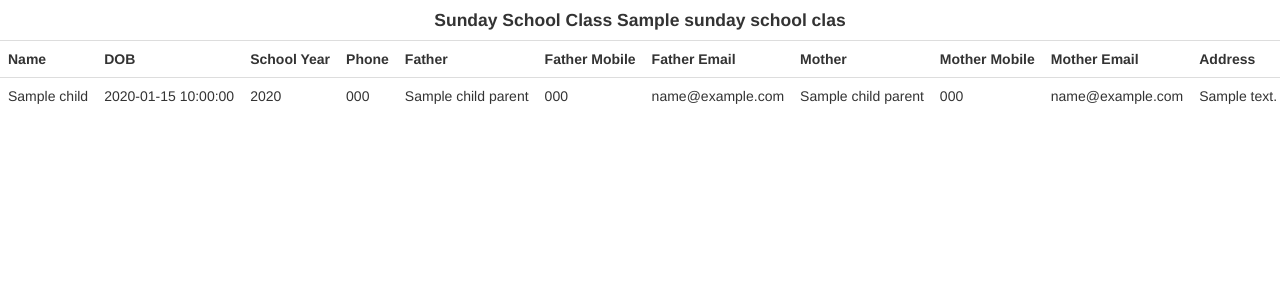
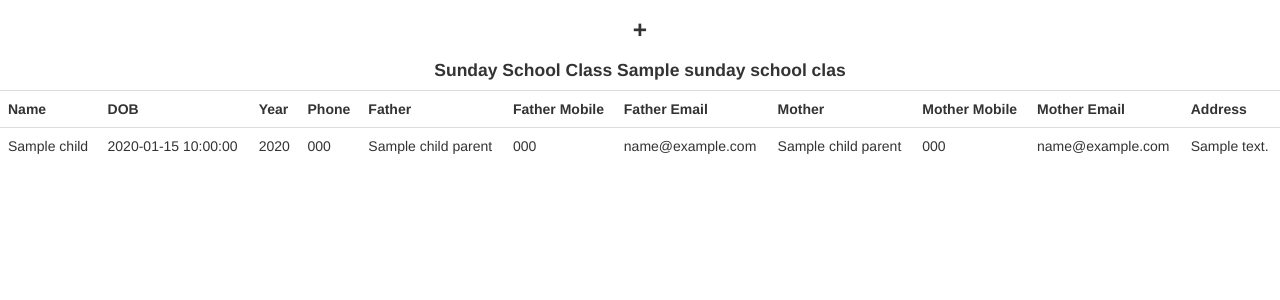
Before and after one commit to medhatgayed/sundayschool, a Python web app: template core/templates/core/class_list.html in a window 1280 px wide. Shown: the top 300 px of the page. Run offline with Jinja, Linux system fonts and the light colour scheme; the template is opened without the code that fills it: most values are stand-ins (such as "Sample title", 1, 10 or a date in 2020); some libraries are stand-ins or nearby versions.

Commit message:
Added cross sign.

```diff
--- a/core/templates/core/class_list.html
+++ b/core/templates/core/class_list.html
@@ -6,12 +6,13 @@
 </head>
 
 <body>
+    <h3 class="text-center">+</h3>
     <h4 class="text-center">Sunday School Class {{ sunday_school_class.name }}</h3>
     <table class="table">
         <tr>
             <th nowrap>Name</th>
             <th nowrap>DOB</th>
-            <th nowrap>School Year</th>
+            <th nowrap>Year</th>
             <th nowrap>Phone</th>
             <th nowrap>Father</th>
             <th nowrap>Father Mobile</th>
```
